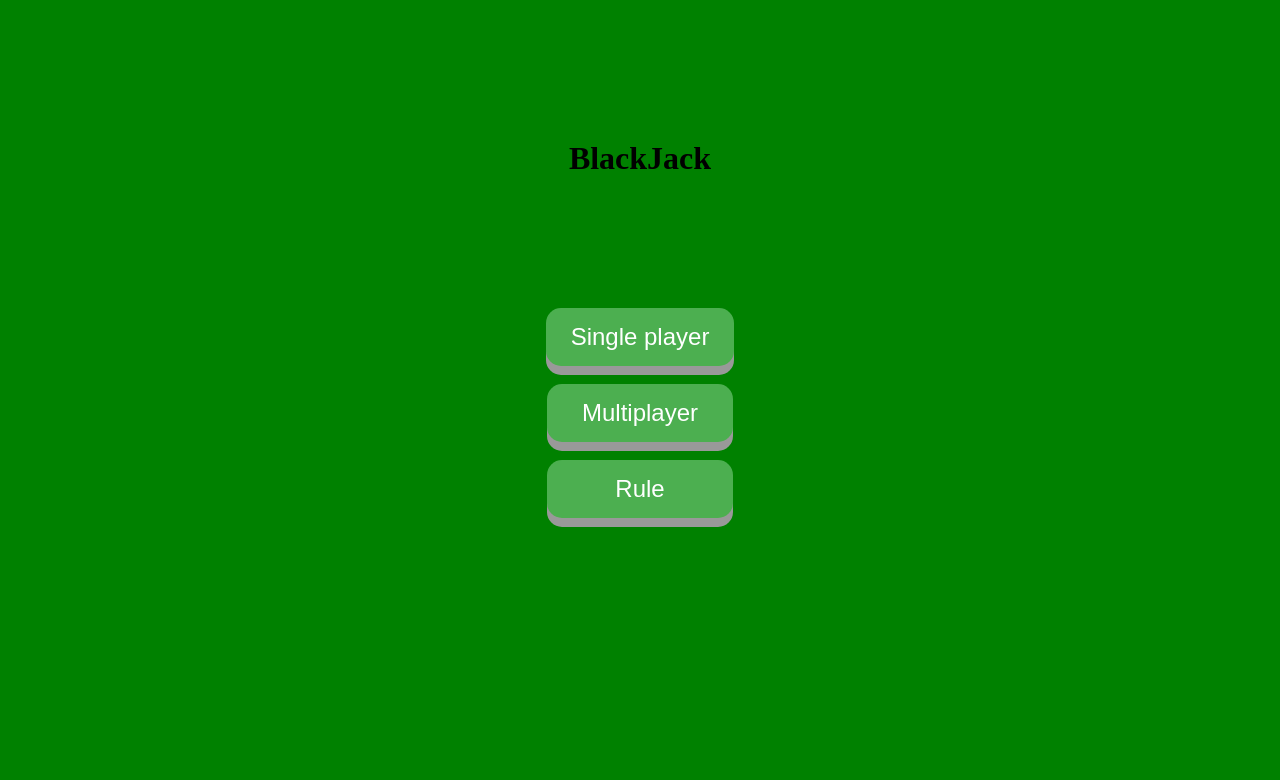
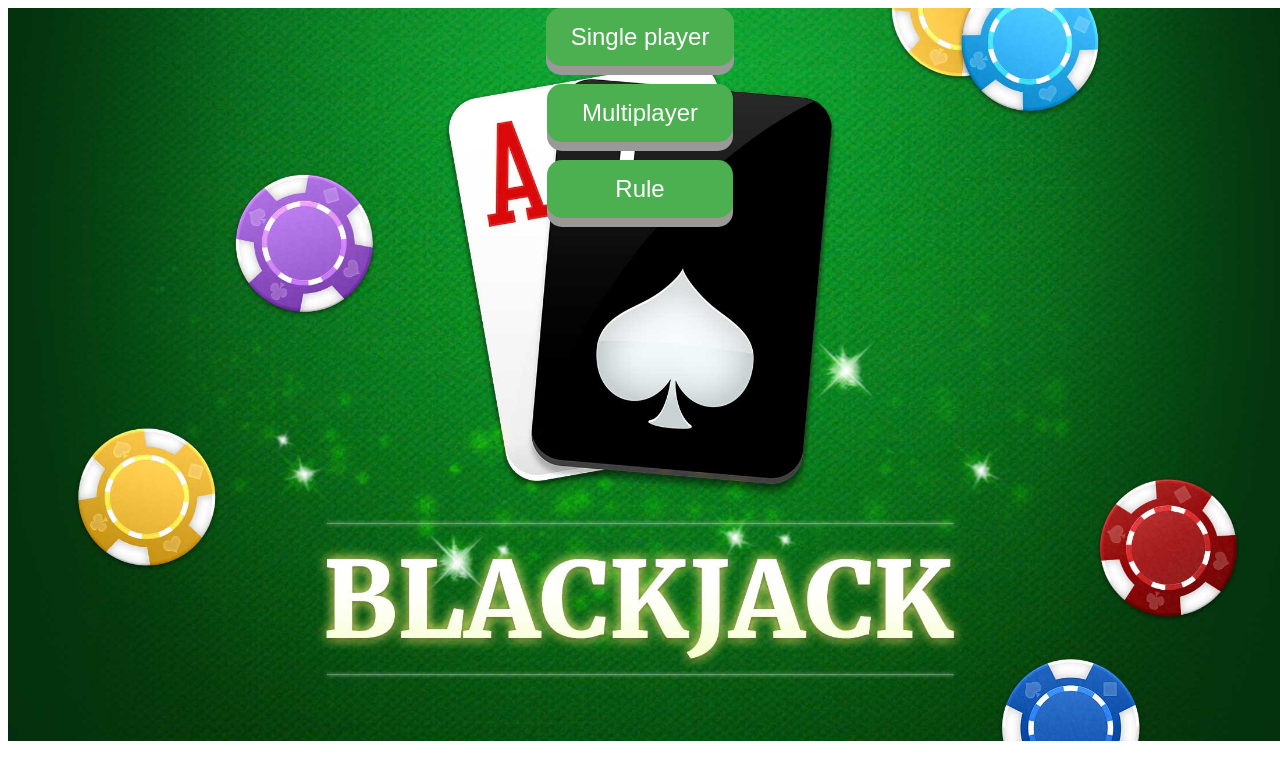
Before and after one commit to Thang-sudo/EECS448_Blackjack, a website: page public/index.html in a window 1280 px wide. Drawn offline with Linux system fonts and the light colour scheme.

Commit message:
update background

```diff
--- a/public/index.html
+++ b/public/index.html
@@ -9,11 +9,8 @@
 </head>
 <body>
 
-    <header>
-        <h1>BlackJack</h1>
-    </header>
 
-
+    <img id="background" src="image/blackjack.jpg">
     <button id="btn-single" style="display:block;margin:0 auto" onclick = "location.href='game.html'">Single player</button>
     &nbsp;
     <button id="btn-multi" style="display:block;margin:0 auto" onclick = "location.href='game.html'">Multiplayer</button>
--- a/public/style.css
+++ b/public/style.css
@@ -1,19 +1,13 @@
-header{
-    display: flex;
-    justify-content:center;
-    align-items:center;
-    height: 300px;
-}
 
 .title{
     display: flex;
     justify-content:center;
     align-items:center;
 }
-
-body
-{
-    background-color: rgb(0, 129, 0);
+#background{
+    width: 100%;
+    position:fixed;
+    z-index:-1;
 }
 
 #btn-single {
@@ -142,6 +136,7 @@ body
     display: flex;
     justify-content: center;
     height: 60vh;
+    background-color: rgb(0, 129, 0);
 }
 
 .table-player{
```
Also changed, not shown: public/image/blackjack.jpg (added), 2 other files.
